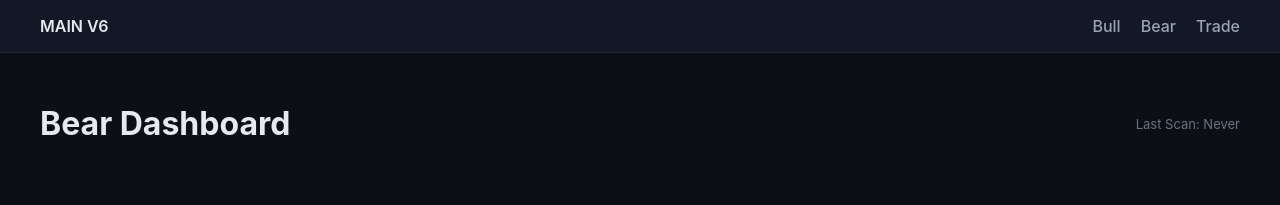
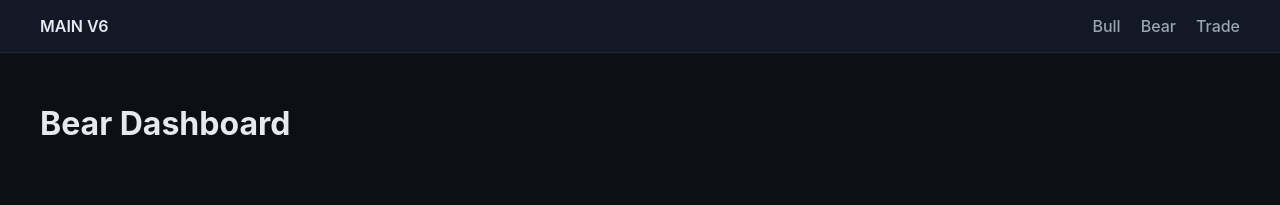
Before and after one commit to franselsimmons/main-funnel-trader, a Next.js app: page /bear in a window 1280 px wide. Shown: the top 205 px of the page. Built offline with nearby package versions, Linux system fonts and the light colour scheme; no server answers.

Commit message:
Update layout.js

```diff
--- a/components/layout.js
+++ b/components/layout.js
@@ -16,9 +16,11 @@ export default function Layout({ title, lastScan, children }) {
 
           <div className="page-header">
             <h1>{title}</h1>
-            <div className="scan-time">
-              Last Scan: {formatTime(lastScan)}
-            </div>
+            {lastScan && (
+              <div className="scan-time">
+                Last Scan: {formatTime(lastScan)}
+              </div>
+            )}
           </div>
 
           {children}
```
